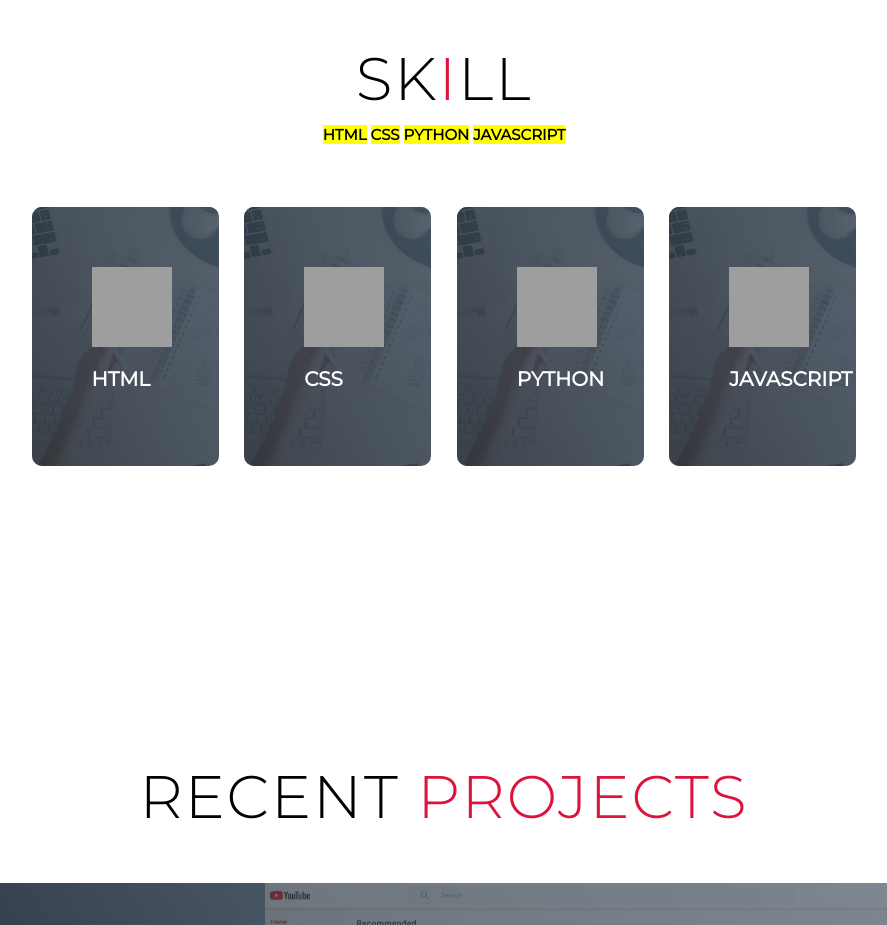
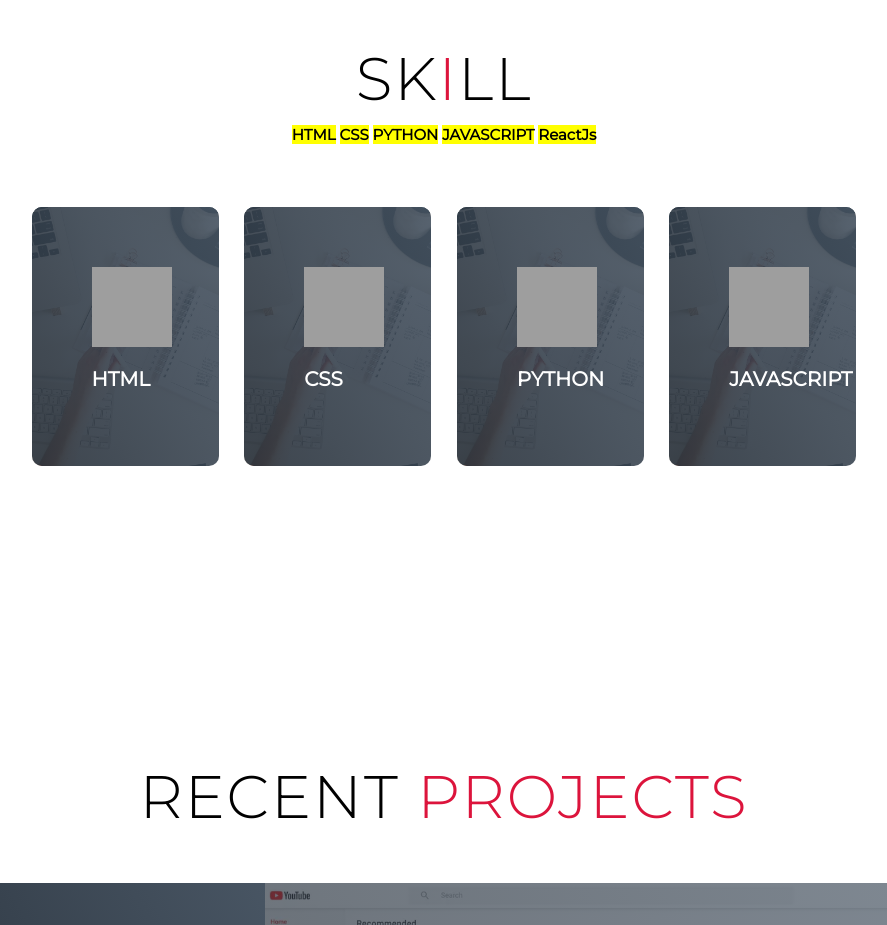
Before and after one commit to AyushOmar72/professional-website, a plain HTML site: page index.html in a window 1280 px wide. Shown: the part 940-1865 px from the top of the page, without its empty margins (196-1083 px from the left). Drawn offline with Linux system fonts and the light colour scheme; grey boxes are pictures that could not be loaded.

Commit message:
Update index.html

```diff
--- a/index.html
+++ b/index.html
@@ -54,7 +54,7 @@
     <div class="services container">
       <div class="service-top">
         <h1 class="section-title">Sk<span>i</span>ll</h1>
-        <h1><mark>HTML</mark>    <mark>CSS</mark>    <mark>PYTHON</mark>  <mark>JAVASCRIPT</mark>  </h1>
+        <h1><mark>HTML</mark>    <mark>CSS</mark>    <mark>PYTHON</mark>  <mark>JAVASCRIPT</mark> <mark>ReactJs</mark>  </h1>
       </div>
       <div class="service-bottom">
         <div class="service-item">
```
